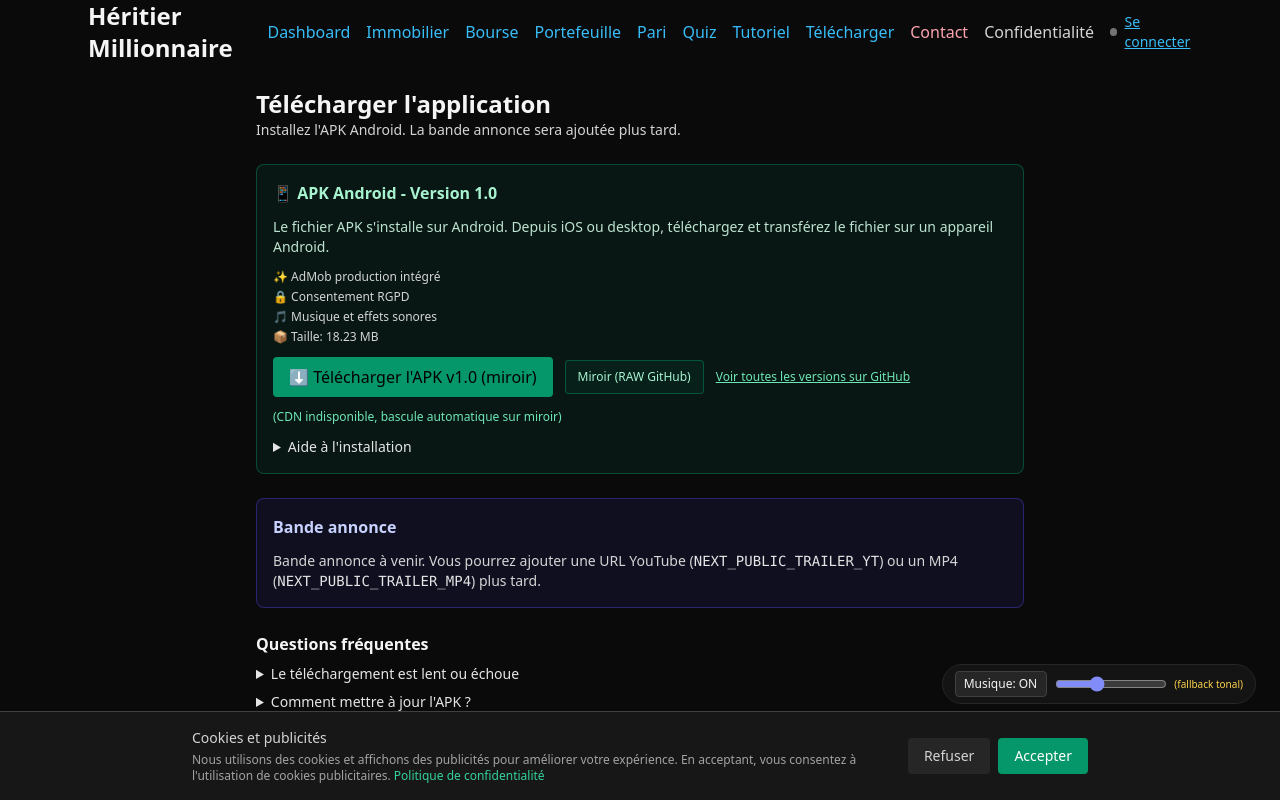
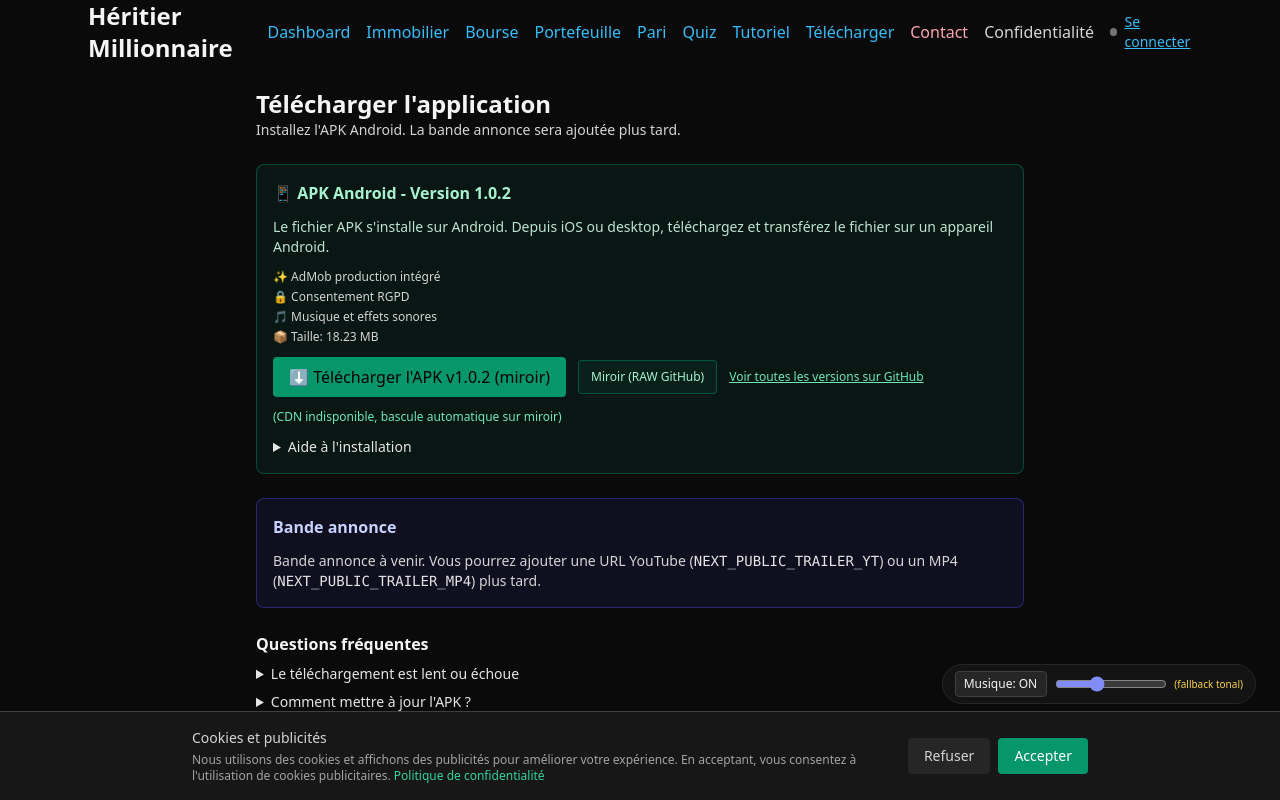
Before and after one commit to nowis30/client-jeux-millionnaire, a Next.js app: page /telecharger in a window 1280 px wide. Built offline with nearby package versions, Linux system fonts and the light colour scheme; no server answers.

Commit message:
chore(apk): maj URL et page de téléchargement vers v1.0.2 (RAW + miroir dynamiques)

```diff
--- a/app/telecharger/page.tsx
+++ b/app/telecharger/page.tsx
@@ -2,11 +2,12 @@
 import { useEffect, useMemo, useState } from "react";
 import Link from "next/link";
 
-const APK_FILENAME = process.env.NEXT_PUBLIC_APK_FILENAME || "heritier-millionnaire-v1.0.apk";
+const APK_FILENAME = process.env.NEXT_PUBLIC_APK_FILENAME || "heritier-millionnaire-v1.0.2.apk";
 // Lien principal: RAW GitHub direct (le plus fiable dans WebView Android)
-const APK_URL = process.env.NEXT_PUBLIC_APK_URL || "https://raw.githubusercontent.com/nowis30/jeux-millionnaire-APK/main/heritier-millionnaire-v1.0.apk";
+const APK_URL = process.env.NEXT_PUBLIC_APK_URL || `https://raw.githubusercontent.com/nowis30/jeux-millionnaire-APK/main/${APK_FILENAME}`;
 // Miroir: CDN jsDelivr (rapide, mais peut nécessiter propagation)
-const APK_URL_MIRROR = "https://cdn.jsdelivr.net/gh/nowis30/jeux-millionnaire-APK@main/heritier-millionnaire-v1.0.apk";
+const APK_URL_MIRROR = process.env.NEXT_PUBLIC_APK_URL_MIRROR || `https://cdn.jsdelivr.net/gh/nowis30/jeux-millionnaire-APK@main/${APK_FILENAME}`;
+const APK_VERSION = process.env.NEXT_PUBLIC_APK_VERSION || (APK_FILENAME.match(/v(\d+\.\d+\.\d+)/)?.[1] ?? "1.0.2");
 const TRAILER_YT = process.env.NEXT_PUBLIC_TRAILER_YT || ""; // ex: https://www.youtube.com/embed/XXXXXXXX
 const TRAILER_MP4 = process.env.NEXT_PUBLIC_TRAILER_MP4 || ""; // ex: https://cdn.exemple.com/trailer.mp4
 
@@ -43,7 +44,7 @@ export default function TelechargerPage() {
 
       {/* Bloc téléchargement APK */}
       <section className="rounded-lg border border-emerald-600/40 bg-emerald-600/10 p-4 space-y-3">
-        <h3 className="font-semibold text-emerald-200">📱 APK Android - Version 1.0</h3>
+  <h3 className="font-semibold text-emerald-200">📱 APK Android - Version {APK_VERSION}</h3>
         <p className="text-sm text-emerald-100/90">
           {isAndroid ? (
             <>Vous êtes sur Android. Après le téléchargement, ouvrez le fichier .apk et autorisez l'installation depuis le navigateur si nécessaire.</>
@@ -64,7 +65,7 @@ export default function TelechargerPage() {
               download
               className="inline-flex items-center gap-2 px-4 py-2 rounded bg-emerald-600 hover:bg-emerald-500 text-black font-medium"
             >
-              ⬇️ Télécharger l'APK v1.0 {primaryOk === false && '(miroir)'}
+              ⬇️ Télécharger l'APK v{APK_VERSION} {primaryOk === false && '(miroir)'}
             </a>
             <a
               href={APK_URL_MIRROR}
```
